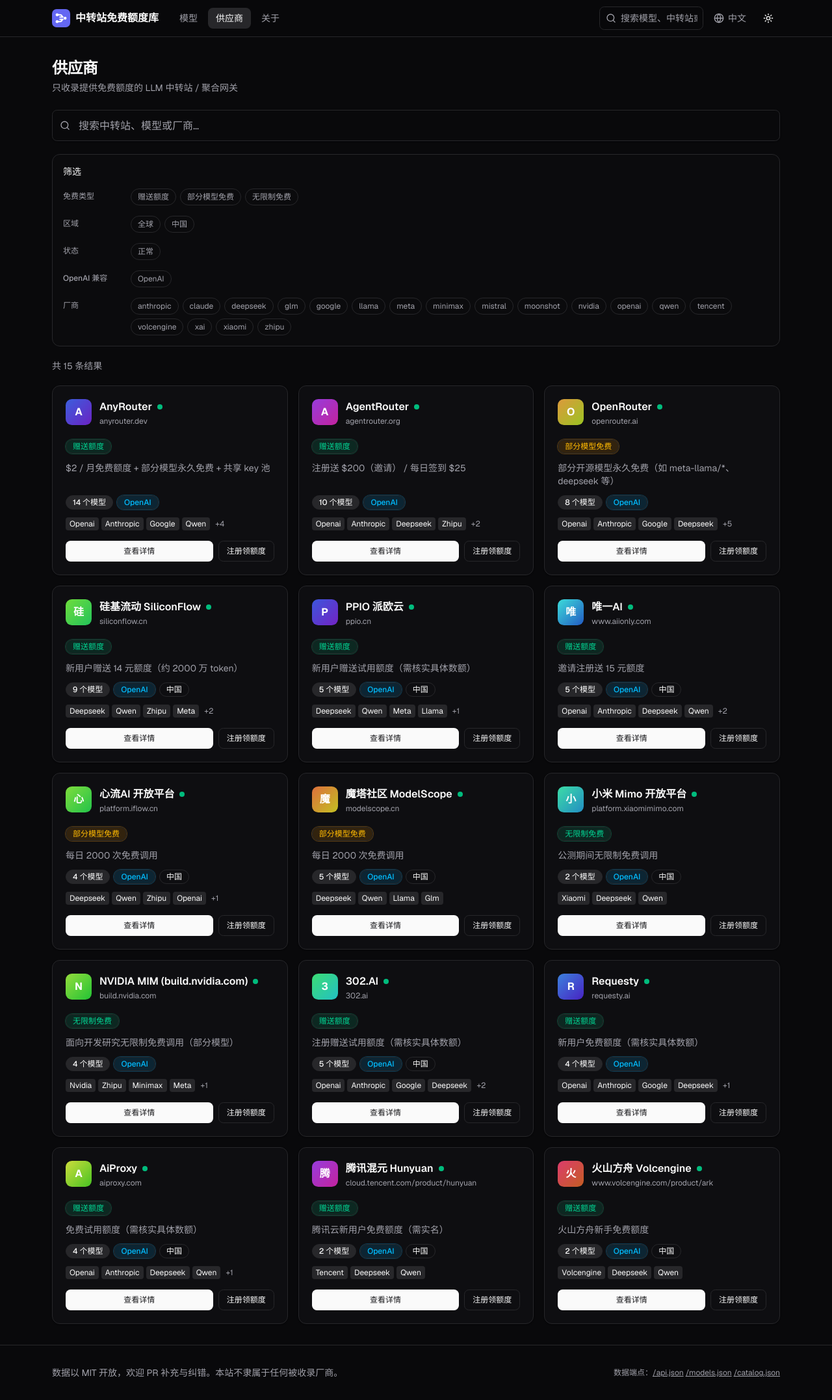
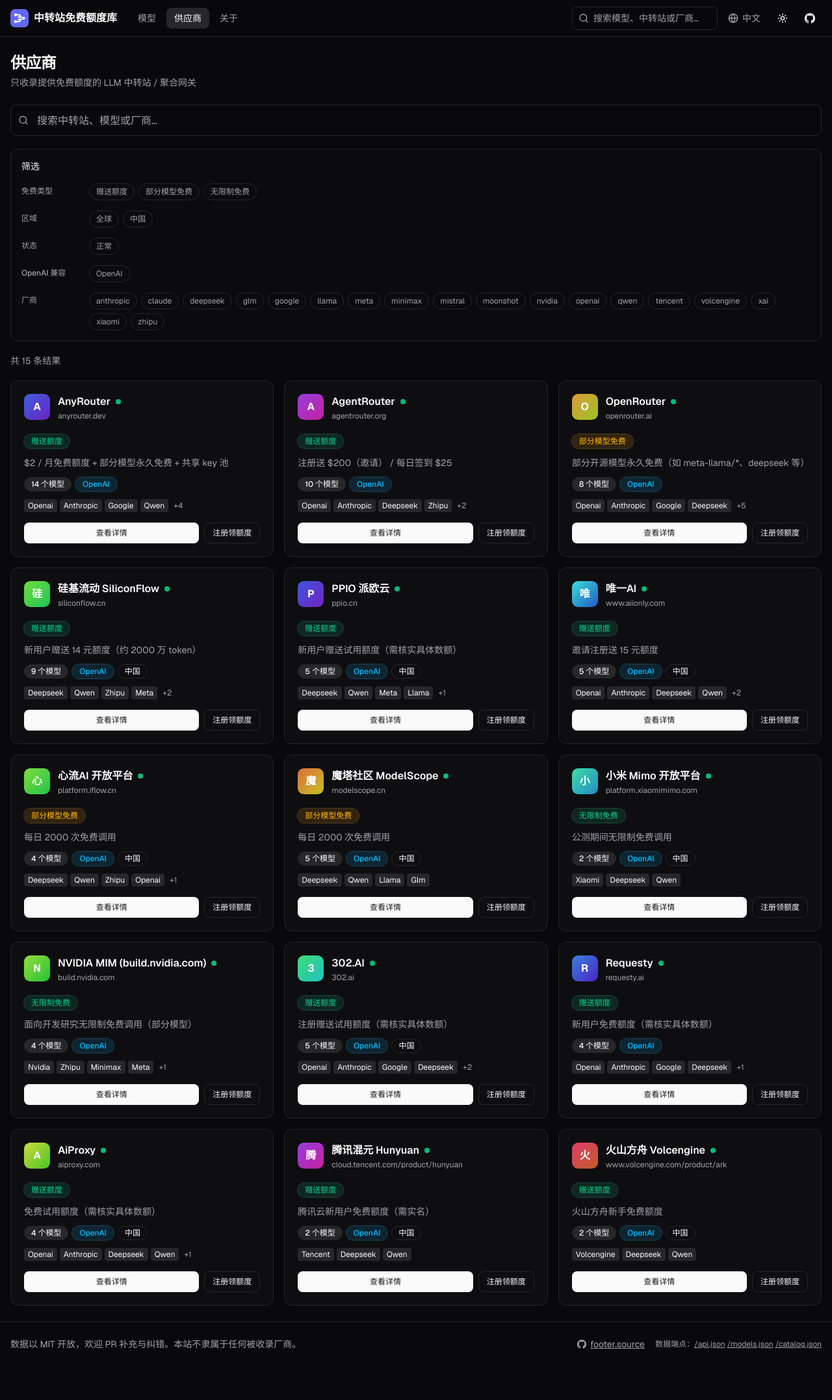
Before and after one commit to justjavac/free-models, a Next.js app: page /providers in a window 1280 px wide. Shown: the whole page at 65% size. After the commit the page ends 2102 px from the top, so only its background shows below. Built offline with nearby package versions, Linux system fonts and the light colour scheme.

Commit message:
feat(layout): full-width containers, source link in header/footer, github icon

```diff
--- a/src/app/about/page.tsx
+++ b/src/app/about/page.tsx
@@ -13,7 +13,7 @@
   const relayCount = Object.keys(catalog.api).length;
   const modelCount = Object.keys(catalog.models).length;
   return (
-    <main className="mx-auto max-w-3xl px-4 py-10">
+    <main className="mx-auto max-w-4xl px-4 py-8">
       <PageHeader titleKey="about.title" />
       <AboutContent relayCount={relayCount} modelCount={modelCount} />
     </main>
--- a/src/app/page.tsx
+++ b/src/app/page.tsx
@@ -4,7 +4,7 @@
 export default function Home() {
   const catalog = getCatalog();
   return (
-    <main className="mx-auto max-w-6xl px-4 py-8">
+    <main className="mx-auto max-w-[1600px] px-4 py-6">
       <ModelsExplorer catalog={catalog} />
     </main>
   );
--- a/src/app/providers/page.tsx
+++ b/src/app/providers/page.tsx
@@ -11,7 +11,7 @@
 export default function ProvidersPage() {
   const catalog = getCatalog();
   return (
-    <main className="mx-auto max-w-6xl px-4 py-8">
+    <main className="mx-auto max-w-[1600px] px-4 py-6">
       <PageHeader titleKey="nav.providers" descKey="site.tagline" />
       <SearchExplorer catalog={catalog} />
     </main>
--- a/src/components/footer.tsx
+++ b/src/components/footer.tsx
@@ -1,13 +1,25 @@
 "use client";
 
 import { useApp } from "@/components/providers";
+import { GithubIcon } from "@/components/github-icon";
+import { REPO_URL } from "@/lib/site";
 
 export function Footer() {
   const { t } = useApp();
   return (
     <footer className="border-t border-border/70">
-      <div className="mx-auto flex max-w-6xl flex-col gap-2 px-4 py-8 text-sm text-muted-foreground sm:flex-row sm:items-center sm:justify-between">
+      <div className="mx-auto flex max-w-[1600px] flex-col gap-2 px-4 py-6 text-sm text-muted-foreground sm:flex-row sm:items-center sm:justify-between">
         <p>{t("footer.text")}</p>
+        <div className="flex flex-wrap items-center gap-x-4 gap-y-1">
+          <a
+            className="inline-flex items-center gap-1.5 underline hover:text-foreground"
+            href={REPO_URL}
+            target="_blank"
+            rel="noreferrer"
+          >
+            <GithubIcon className="h-3.5 w-3.5" />
+            {t("footer.source")}
+          </a>
           <p className="text-xs">
             {t("api.note")}
             <a className="underline hover:text-foreground" href="/api.json">
@@ -21,6 +33,7 @@
             </a>
           </p>
         </div>
+      </div>
     </footer>
   );
 }
--- /dev/null
+++ b/src/components/github-icon.tsx
@@ -0,0 +1,15 @@
+// GitHub octocat 标记（lucide v1 移除了品牌图标，这里用内联 SVG）。
+export function GithubIcon({ className }: { className?: string }) {
+  return (
+    <svg
+      viewBox="0 0 24 24"
+      fill="currentColor"
+      className={className}
+      role="img"
+      aria-label="GitHub"
+      xmlns="http://www.w3.org/2000/svg"
+    >
+      <path d="M12 .297c-6.63 0-12 5.373-12 12 0 5.303 3.438 9.8 8.205 11.385.6.113.82-.258.82-.577 0-.285-.01-1.04-.015-2.04-3.338.724-4.042-1.61-4.042-1.61C4.422 18.07 3.633 17.7 3.633 17.7c-1.087-.744.084-.729.084-.729 1.205.084 1.838 1.236 1.838 1.236 1.07 1.835 2.809 1.305 3.495.998.108-.776.417-1.305.76-1.605-2.665-.3-5.466-1.332-5.466-5.93 0-1.31.465-2.38 1.235-3.22-.135-.303-.54-1.523.105-3.176 0 0 1.005-.322 3.3 1.23.96-.267 1.98-.399 3-.405 1.02.006 2.04.138 3 .405 2.28-1.552 3.285-1.23 3.285-1.23.645 1.653.24 2.873.12 3.176.765.84 1.23 1.91 1.23 3.22 0 4.61-2.805 5.625-5.475 5.92.42.36.81 1.096.81 2.22 0 1.606-.015 2.896-.015 3.286 0 .315.21.69.825.57C20.565 22.092 24 17.592 24 12.297c0-6.627-5.373-12-12-12" />
+    </svg>
+  );
+}
--- a/src/components/header.tsx
+++ b/src/components/header.tsx
@@ -2,12 +2,14 @@
 
 import Link from "next/link";
 import { usePathname, useRouter } from "next/navigation";
-import { useState, type FormEvent } from "react";
+import { useEffect, useRef, useState, type FormEvent } from "react";
 import { Moon, Sun, Search } from "lucide-react";
 import { useApp } from "@/components/providers";
 import { Button } from "@/components/ui/button";
 import { Logo } from "@/components/logo";
 import { LanguageSelect } from "@/components/language-select";
+import { GithubIcon } from "@/components/github-icon";
+import { REPO_URL } from "@/lib/site";
 import { cn } from "@/lib/utils";
 import type { DictKey } from "@/lib/i18n";
 
@@ -22,6 +24,20 @@
   const pathname = usePathname();
   const router = useRouter();
   const [q, setQ] = useState("");
+  const searchRef = useRef<HTMLInputElement>(null);
+
+  // `/` 快捷键聚焦搜索框（输入中不触发）
+  useEffect(() => {
+    function onKey(e: KeyboardEvent) {
+      if (e.key !== "/") return;
+      const tag = (e.target as HTMLElement)?.tagName;
+      if (tag === "INPUT" || tag === "TEXTAREA" || tag === "SELECT") return;
+      e.preventDefault();
+      searchRef.current?.focus();
+    }
+    document.addEventListener("keydown", onKey);
+    return () => document.removeEventListener("keydown", onKey);
+  }, []);
 
   const isActive = (href: string) =>
     href === "/" ? pathname === "/" : pathname.startsWith(href);
@@ -34,7 +50,7 @@
 
   return (
     <header className="sticky top-0 z-40 w-full border-b border-border/70 bg-background/80 backdrop-blur supports-[backdrop-filter]:bg-background/60">
-      <div className="mx-auto flex h-14 max-w-6xl items-center gap-3 px-4">
+      <div className="mx-auto flex h-14 max-w-[1600px] items-center gap-3 px-4">
         <Link href="/" className="flex items-center gap-2 font-semibold">
           <Logo className="h-7 w-7" />
           <span className="text-foreground">{t("site.title")}</span>
@@ -61,16 +77,22 @@
           <form onSubmit={onSearch} className="relative hidden sm:block">
             <Search className="pointer-events-none absolute left-2.5 top-1/2 h-4 w-4 -translate-y-1/2 text-muted-foreground" />
             <input
+              ref={searchRef}
               value={q}
               onChange={(e) => setQ(e.target.value)}
               placeholder={t("nav.search")}
-              className="h-9 w-40 rounded-md border border-border bg-transparent pl-8 pr-2 text-sm text-foreground placeholder:text-muted-foreground transition-all focus:w-56 focus:outline-none focus:ring-1 focus:ring-ring"
+              className="h-9 w-56 rounded-md border border-border bg-transparent pl-8 pr-2 text-sm text-foreground placeholder:text-muted-foreground transition-all focus:w-72 focus:outline-none focus:ring-1 focus:ring-ring"
             />
           </form>
           <LanguageSelect />
           <Button variant="ghost" size="icon" onClick={toggleTheme} aria-label="theme">
             {theme === "dark" ? <Sun /> : <Moon />}
           </Button>
+          <Button variant="ghost" size="icon" asChild aria-label={t("nav.source")}>
+            <a href={REPO_URL} target="_blank" rel="noreferrer">
+              <GithubIcon className="h-4 w-4" />
+            </a>
+          </Button>
         </div>
       </div>
     </header>
--- /dev/null
+++ b/src/lib/site.ts
@@ -0,0 +1,3 @@
+// 站点级配置：源码仓库与基础 URL（部署前把 REPO_URL 替换为实际仓库）。
+export const REPO_URL = "https://github.com/yourname/relaydb";
+export const SITE_URL = "https://models.jjc.fun";
```
Lines whose indentation alone changed are shown as unchanged.
